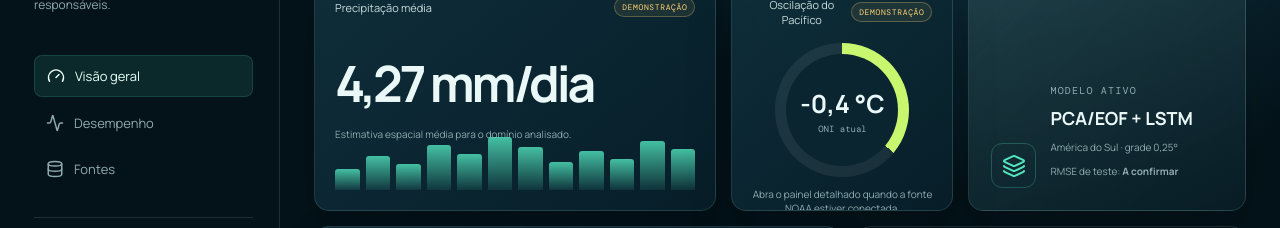
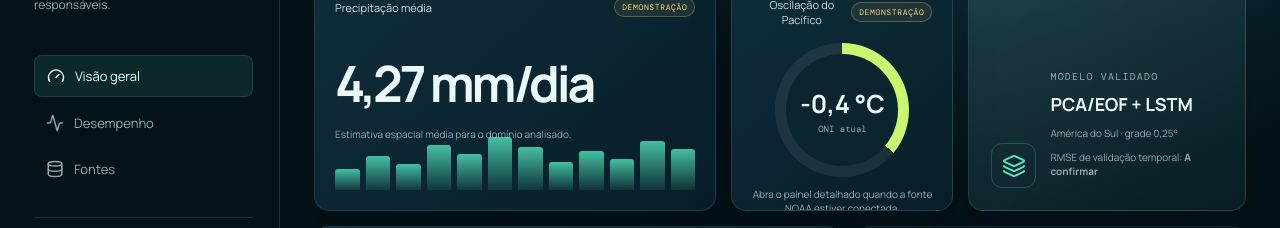
Before and after one commit to SouBeatrizKaroline/Climazoide-Frontend, a React (Vite) app: page / in a window 1280 px wide. Shown: the part 274-502 px from the top of the page. Built offline with nearby package versions, Linux system fonts and the light colour scheme; no server answers.

Commit message:
feat(dashboard): exibe metricas reais validadas

```diff
--- a/src/App.tsx
+++ b/src/App.tsx
@@ -82,7 +82,7 @@ export default function App() {
           <div className="hero-grid">
             <article className="card forecast-card"><div className="card__top"><span>Precipitação média</span><StatusTag status={data.precipitation.status} /></div><div className="forecast-value">{formatValue(data.precipitation.value, data.precipitation.unit)}</div><p>Estimativa espacial média para o domínio analisado.</p><div className="rain-bars" aria-hidden="true">{[36, 58, 45, 78, 62, 92, 74, 48, 67, 53, 84, 70].map((height, index) => <i key={index} style={{ height: `${height}%` }} />)}</div></article>
             <article className="card oni-card" tabIndex={0} aria-label="Índice ONI atual"><div className="card__top"><span>Oscilação do Pacífico</span><StatusTag status={data.oni.status} /></div><div className="oni-ring" style={{ '--progress': `${Math.min(Math.abs(data.oni.value ?? 0) * 90, 100)}%` } as React.CSSProperties}><div><strong>{formatValue(data.oni.value, data.oni.unit)}</strong><small>ONI atual</small></div></div><p>Abra o painel detalhado quando a fonte NOAA estiver conectada.</p></article>
-            <article className="card model-card"><div className="model-icon"><Layers3 size={24} /></div><div><span className="card__label">Modelo ativo</span><h3>{data.model.name}</h3><p>{data.model.scope}</p><p>RMSE de teste: <strong>{data.model.rmse ?? 'A confirmar'}</strong></p></div></article>
+            <article className="card model-card"><div className="model-icon"><Layers3 size={24} /></div><div><span className="card__label">Modelo validado</span><h3>{data.model.name}</h3><p>{data.model.scope}</p><p>RMSE de validação temporal: <strong>{data.model.rmse?.toLocaleString('pt-BR', { maximumFractionDigits: 3 }) ?? 'A confirmar'}</strong></p></div></article>
           </div>
 
           <div className="lower-grid">
```
Also changed, not shown: 1 other file (tests, documents, lock files or other folders).
